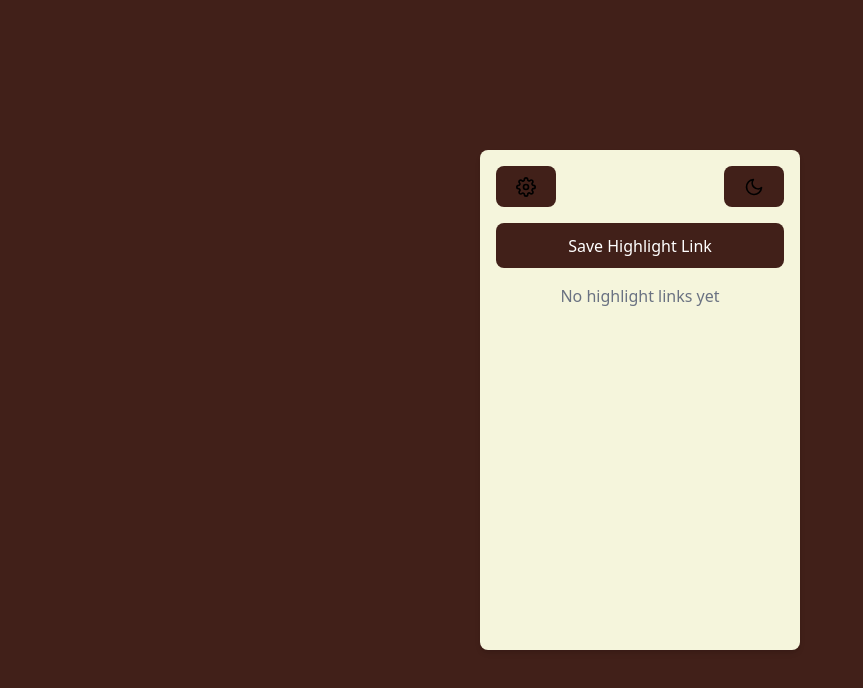
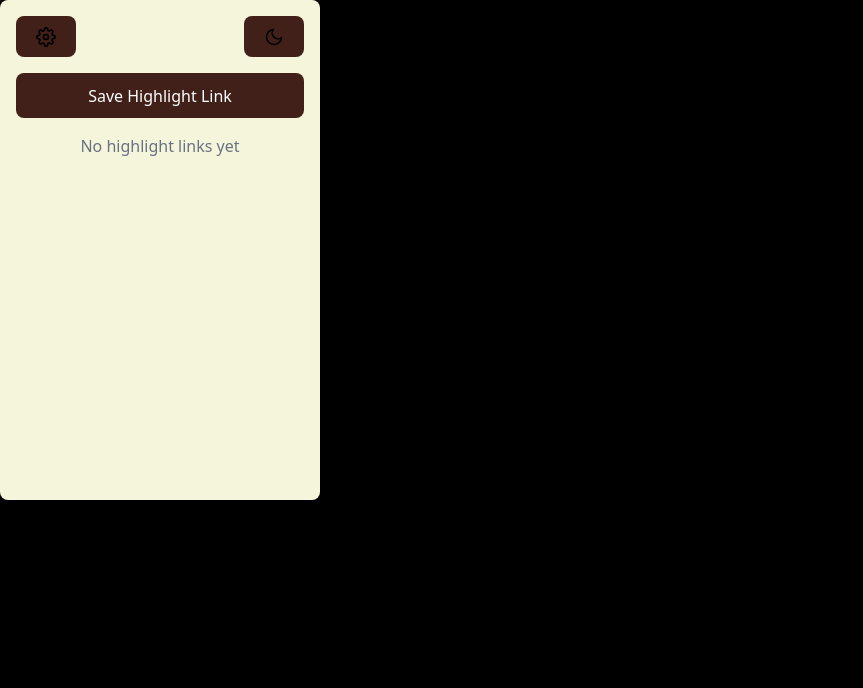
Before and after one commit to DevvObiero/Pinpoint-Extension, a React (Vite) app in the folder pinpoint/: page / in a window 1280 px wide. Shown: the top 688 px of the page, without its empty margins (0-863 px from the left). Built offline with nearby package versions, Linux system fonts and the light colour scheme.

Commit message:
dark mode and llight implemented fully

```diff
--- a/pinpoint/src/App.jsx
+++ b/pinpoint/src/App.jsx
@@ -30,6 +30,7 @@ function App() {
     const newBackground = newMode ? "#000000" : "#F5F5DC";
     localStorage.setItem("backgroundColor", newBackground);
     setSettings((prev) => ({ ...prev, backgroundColor: newBackground }));
+    document.documentElement.style.setProperty('--app-bg', newBackground); // Sync background
   };
 
   const updateSettings = (newSettings) => {
@@ -37,6 +38,7 @@ function App() {
       const updatedSettings = { ...prevSettings, ...newSettings };
       if (newSettings.backgroundColor) {
         localStorage.setItem("backgroundColor", newSettings.backgroundColor);
+        document.documentElement.style.setProperty('--app-bg', newSettings.backgroundColor); // Sync with settings
       }
       if (newSettings.textColor) {
         localStorage.setItem("textColor", newSettings.textColor);
--- a/pinpoint/src/index.css
+++ b/pinpoint/src/index.css
@@ -6,7 +6,7 @@ html {
   padding: 0;
   width: 100%;
   height: 100%;
-  background-color: #412019;
+  background-color: var(--app-bg, #000000); /* Default to black, overridden by JS */
   border-radius: 5px;
 }
 @layer utilities {
@@ -30,7 +30,7 @@ html {
 }
 
 body {
-  @apply m-0 p-0 bg-[#F3ECDC] overflow-hidden flex items-center justify-center;
+  @apply m-0 p-0 bg-[#F3ECDC] overflow-hidden;
   width: 100%;
   height: 100%;
 }
```
